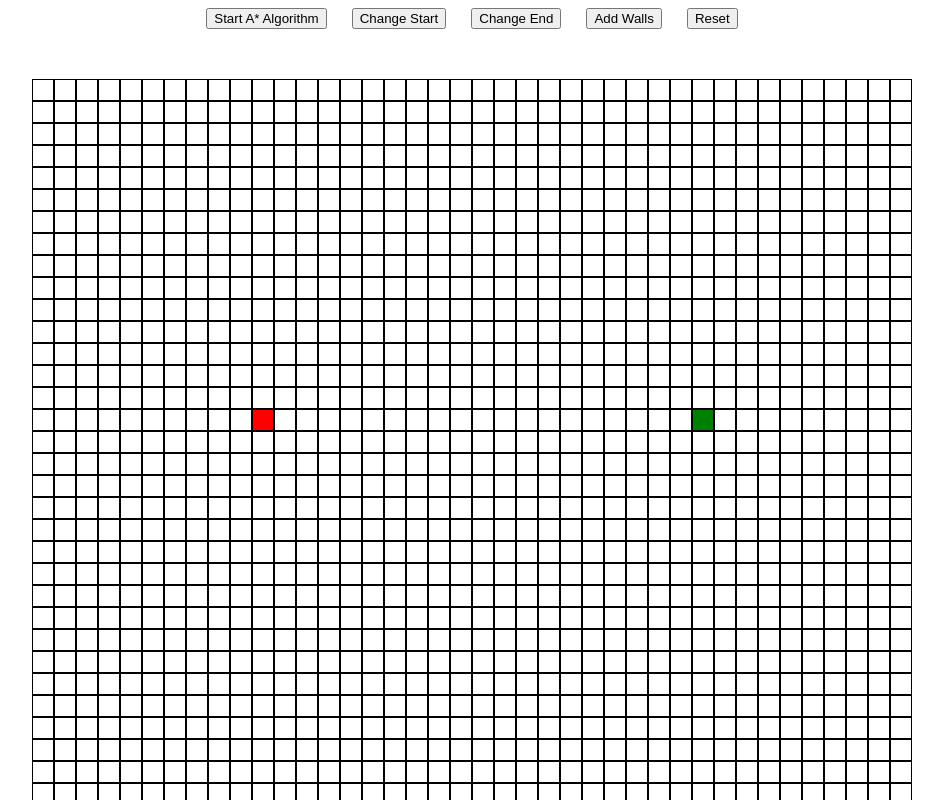
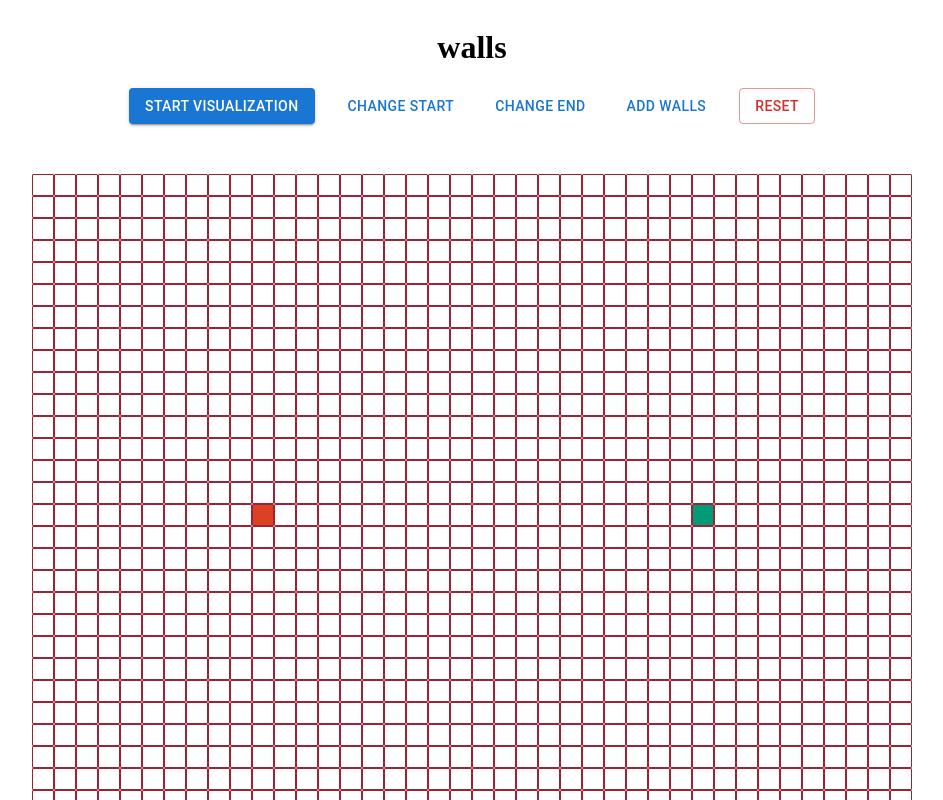
Before and after one commit to purplegummy/astaralgorithmvisualization, a React (Create React App) app: page / in a window 1280 px wide. Shown: the top 800 px of the page, without its empty margins (168-1111 px from the left). Built offline with nearby package versions, Linux system fonts and the light colour scheme.

Commit message:
ui changes and stuff

```diff
--- a/package.json
+++ b/package.json
@@ -3,6 +3,9 @@
   "version": "0.1.0",
   "private": true,
   "dependencies": {
+    "@emotion/react": "^11.10.4",
+    "@emotion/styled": "^11.10.4",
+    "@mui/material": "^5.10.5",
     "@testing-library/jest-dom": "^5.16.5",
     "@testing-library/react": "^13.3.0",
     "@testing-library/user-event": "^13.5.0",
--- a/public/index.html
+++ b/public/index.html
@@ -26,7 +26,7 @@
     -->
     <title>React App</title>
   </head>
-  <body>
+  <body >
     <noscript>You need to enable JavaScript to run this app.</noscript>
     <div id="root"></div>
     <!--
--- a/src/App.tsx
+++ b/src/App.tsx
@@ -1,6 +1,6 @@
 import {useState, useEffect} from 'react';
 import {Node} from './components/Node';
-
+import { Button } from '@mui/material';
 function App() {
 
   type Node = {
@@ -17,7 +17,6 @@ function App() {
     isPath: boolean,
 
   }
-  const [visited, setVisited] = useState<Node[]>([]);
   const [running, setRunning] = useState(false);
   const [mode, setMode] = useState('walls');
   const [nodes, setNodes] = useState([
@@ -37,12 +36,14 @@ function App() {
 }]
   ]);
   const [found, setFound] = useState(false);
-  const ROWS = 40;
-  const COLS = 40;
+  const [ROWS,setROWS]= useState(34);
+  const [COLS,setCOLS]= useState(40);
+
   const width = 20;
 
   // creates grid of size ROWS x COLS and returns the grid
   const initializeGrid = () => {
+    setMode('walls');
     if (found) {
       setFound(false);
     }
@@ -193,7 +194,7 @@ function App() {
         }
 
       })})
-    //setNodes(nodes);
+
     const newGrid = [...nodes];
 
     const openSet = [start];
@@ -204,7 +205,7 @@ function App() {
 
 
     while (openSet.length > 0) {
-      await sleep(10);
+      await sleep(1);
       setNodes([...newGrid]);
       // find node in open set with lowest fSCore
       const current = findLowestFScore(openSet);
@@ -226,7 +227,7 @@ function App() {
           const tgScore = current.g_score + 1;
           const neighbor = neighbors[i];
           if (tgScore < neighbor.g_score) {
-            cameFrom.set(neighbor, current);
+            cameFrom.set(neighbor, current);// if current path is better, update cameFrom
             neighbor.g_score = tgScore;
             neighbor.f_score = neighbor.g_score + h(neighbor, end);
 
@@ -350,20 +351,27 @@ function App() {
     justifyContent: 'center',
     alignItems: 'center',
     width: (COLS*30) + 'px',
+
+
+
   }}
   >
+    <h1>{mode}</h1>
     <div style={{
       display: 'flex',
       flexDirection: 'row',
       gap: '25px',
       marginBottom: '50px',
     }}>
-      <button disabled={running || found} onClick={() => aStar(nodes[getStart()[1]][getStart()[0]], nodes[getEnd()[1]][getEnd()[0]])}>Start A* Algorithm</button>
-      <button disabled={running || found} onClick={() => setMode('start')}>Change Start</button>
-      <button disabled={running || found} onClick={() => setMode('end')}>Change End</button>
-      <button disabled={running || found} onClick={() => setMode('walls')}>Add Walls</button>
-      <button disabled={running} onClick={() => initializeGrid()}>Reset</button>
+      <Button disabled={running || found} onClick={() => aStar(nodes[getStart()[1]][getStart()[0]], nodes[getEnd()[1]][getEnd()[0]])} variant="contained">Start Visualization</Button>
+
+      <Button disabled={running || found} onClick={() => setMode('start')}>Change Start</Button>
+      <Button disabled={running || found} onClick={() => setMode('end')}>Change End</Button>
+      <Button disabled={running || found} onClick={() => setMode('walls')}>Add Walls</Button>
+      <Button variant="outlined" color="error" disabled={running} onClick={() => initializeGrid()}>Reset</Button>
     </div>
+
+
 
     {
   // iterate through 2d array of nodes, then create a row of nodes with props
--- a/src/components/Node.tsx
+++ b/src/components/Node.tsx
@@ -12,12 +12,14 @@ export type NodeProps = {
     visited: boolean,
     closed: boolean
 }
+export const Node = ({start, end, wall, x, y, width,onDrag, isPath, visited, closed}: NodeProps) => {
 
-export const Node = ({start, end, wall, x, y, width,onDrag, isPath, visited, closed}: NodeProps) => {
   return (
-    <div onClick={() => onDrag(x,y)} onDragOver={() => onDrag(x, y)} style={{
-        border: '1px solid black',
-        backgroundColor: start ? 'red' : end ? 'green' : isPath ? 'yellow' : closed ? 'blue' : visited ? 'purple' : wall ? 'black'  : 'white',
+    <div onClick={() => onDrag(x,y)} onDragOverCapture={() => onDrag(x, y)} style={{
+        transition: 'all 0.1s ease-in',
+        border: '1px solid #9B2335',
+        borderRadius: '1px',
+        backgroundColor: start ? '#DD4124' : end ? '#009B77' : isPath ? '#EFC050' : closed ? '#98B4D4' : visited ? '#955251' : wall ? 'black'  : 'white',
         width: width + 'px',
         height:  width + 'px',
     }}>
--- a/src/index.tsx
+++ b/src/index.tsx
@@ -7,7 +7,8 @@ const root = ReactDOM.createRoot(
   document.getElementById('root') as HTMLElement
 );
 root.render(
-  <React.StrictMode>
+  <React.StrictMode
+  >
     <App />
   </React.StrictMode>
 );
```
Also changed, not shown: 1 other file (tests, documents, lock files or other folders).
